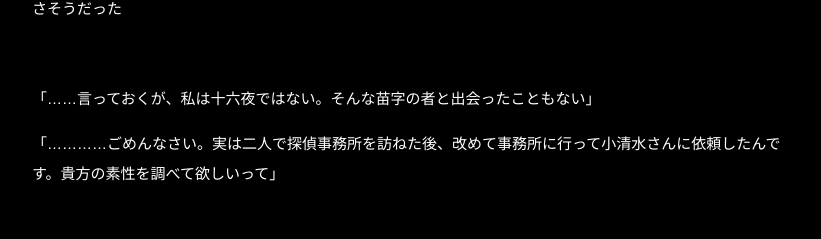
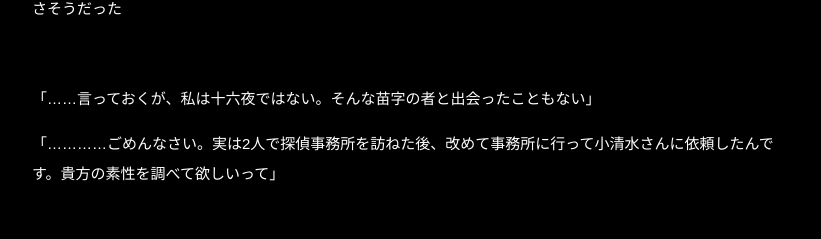
Before and after one commit to unknown-yorushiro/whoami, a plain HTML site: page index.html in a window 1280 px wide. Shown: the part 4078-4317 px from the top of the page, without its empty margins (228-1049 px from the left). Drawn offline with nearby package versions, Linux system fonts and the light colour scheme; some packages are replaced by stand-ins of ours; a script that the page names is missing.

Commit message:
Update index.html

```diff
--- a/index.html
+++ b/index.html
@@ -80,7 +80,7 @@
     <p>　琴葉は大人しく私の後に続く。勇気を振り絞ったのだろう。少なくとも彼女から次の言葉が出てくることはなさそうだった</p><br>
 
     <p>「……言っておくが、私は十六夜ではない。そんな苗字の者と出会ったこともない」</p
-    ><p>「…………ごめんなさい。実は二人で探偵事務所を訪ねた後、改めて事務所に行って小清水さんに依頼したんです。貴方の素性を調べて欲しいって」</p><br>
+    ><p>「…………ごめんなさい。実は2人で探偵事務所を訪ねた後、改めて事務所に行って小清水さんに依頼したんです。貴方の素性を調べて欲しいって」</p><br>
 
     <p>　当たり前であるが、その事実を私が知っていたなんていうことはない。初耳だった。</p><br>
 
```
